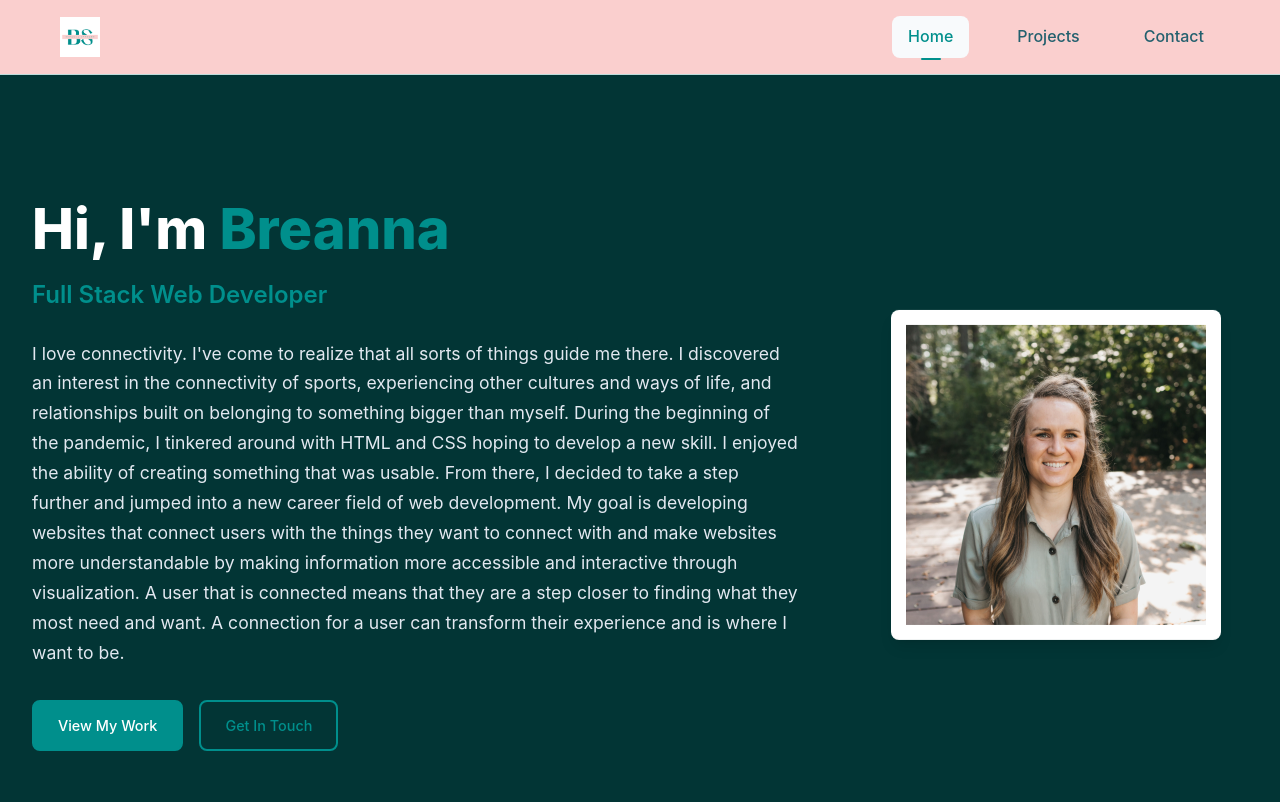
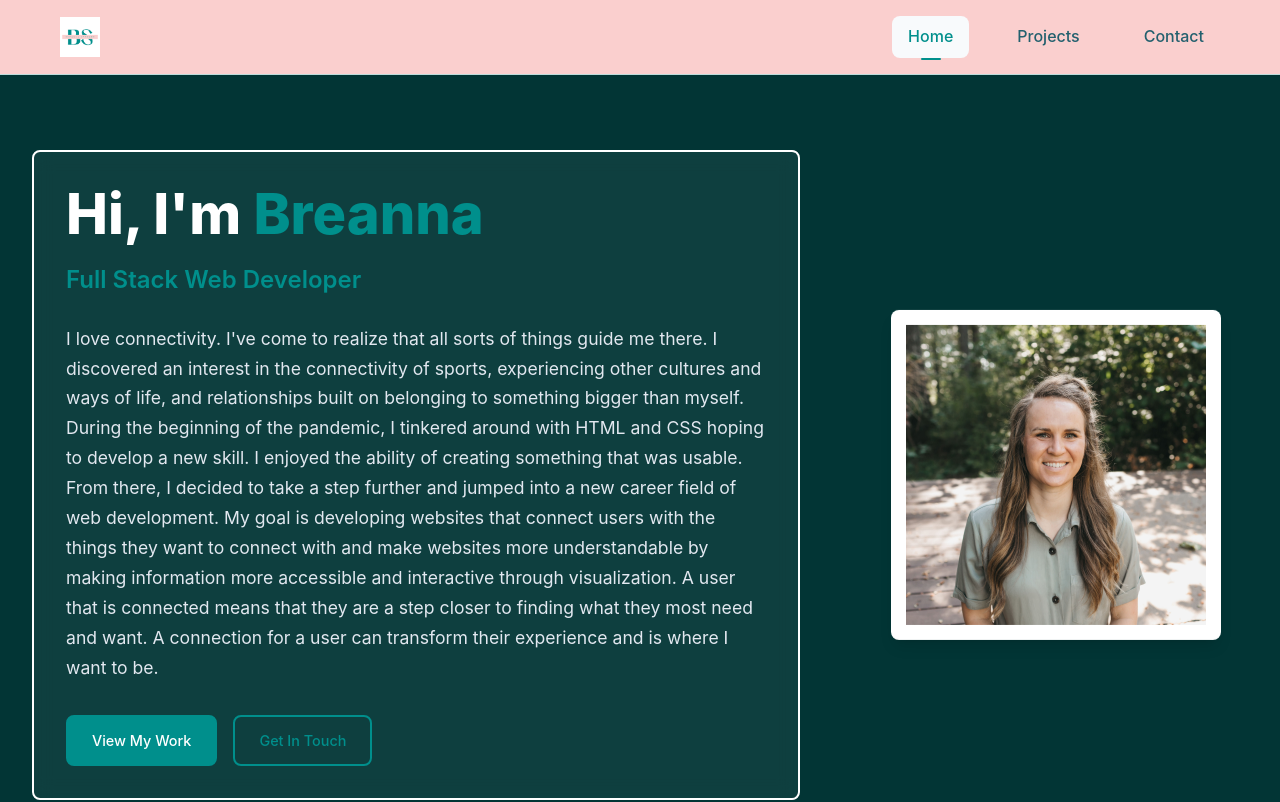
Before and after one commit to Bre-Wonder/my-portfolio, a React (Create React App) app: page / in a window 1280 px wide. Shown: the top 802 px of the page. Built offline with nearby package versions, Linux system fonts and the light colour scheme.

Commit message:
added another wrapper

```diff
--- a/src/components/Home.js
+++ b/src/components/Home.js
@@ -18,6 +18,7 @@ const Home = () => {
       {/* Hero Section */}
       <section className="hero">
         <div className="hero-content">
+          <div className="hero-text-wrapper">
             <h1 className="hero-title">
               Hi, I'm <span className="highlight">Breanna</span>
             </h1>
@@ -32,6 +33,7 @@ const Home = () => {
               <Link to="/contact" className="btn btn-secondary">
                 Get In Touch
               </Link>
+            </div>
           </div>
         </div>
         <div className="hero-image">
```
Lines whose indentation alone changed are shown as unchanged.
